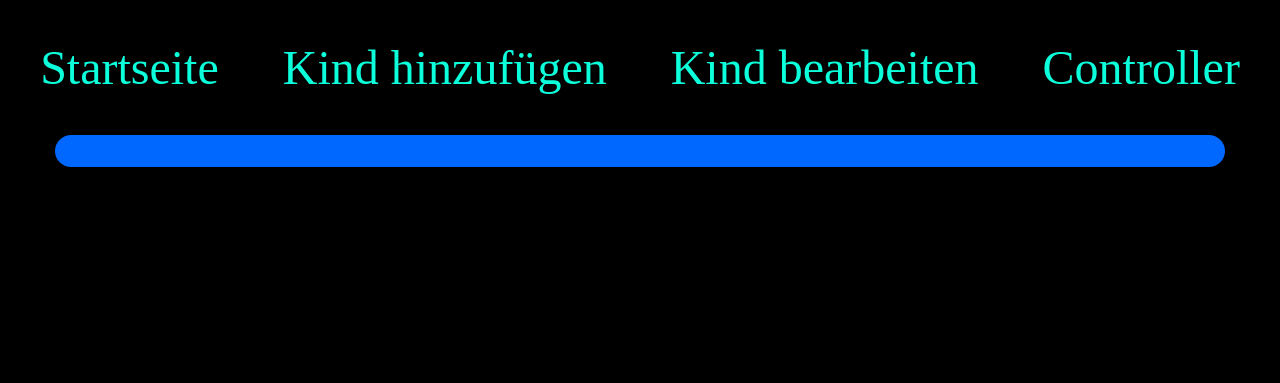
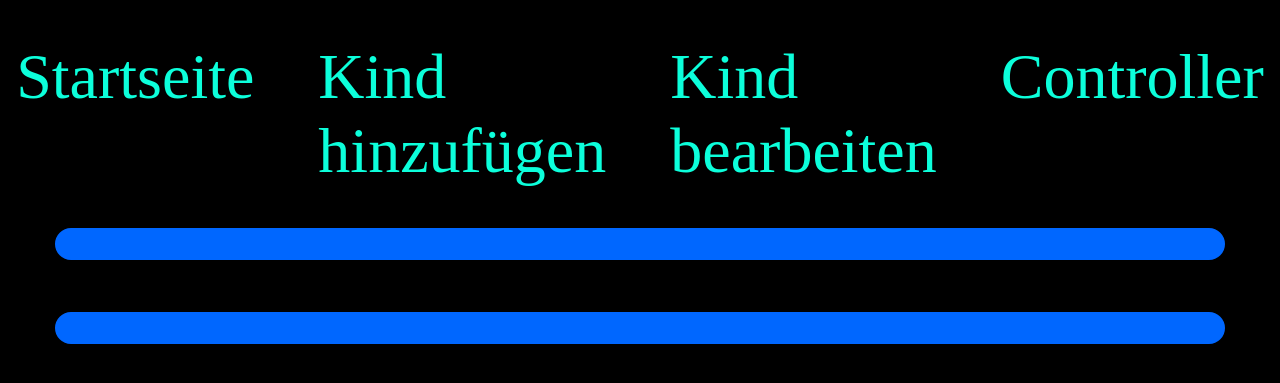
Before and after one commit to AdiJoost/birthdayCalendar, a Flask app: page / in a window 1280 px wide. Shown: the top 383 px of the page. Run offline with Flask 2, Linux system fonts and the light colour scheme; data that the repository does not hold is empty.

Commit message:
font-Size of Head-Nav adjusted

```diff
--- a/static/css/styles.css
+++ b/static/css/styles.css
@@ -21,7 +21,7 @@ html {
 	color: #0cffdb;
 	text-decoration: none;
 	margin: 2rem;
-	font-size: 3em;
+	font-size: 4rem;
 
 }
 
--- a/templates/index.html
+++ b/templates/index.html
@@ -15,6 +15,8 @@
 
 	<div id="allKids">
 	</div>
+	<br>
+	<hr>
 
 	<div id ="allPresents">
 	</div>
```
